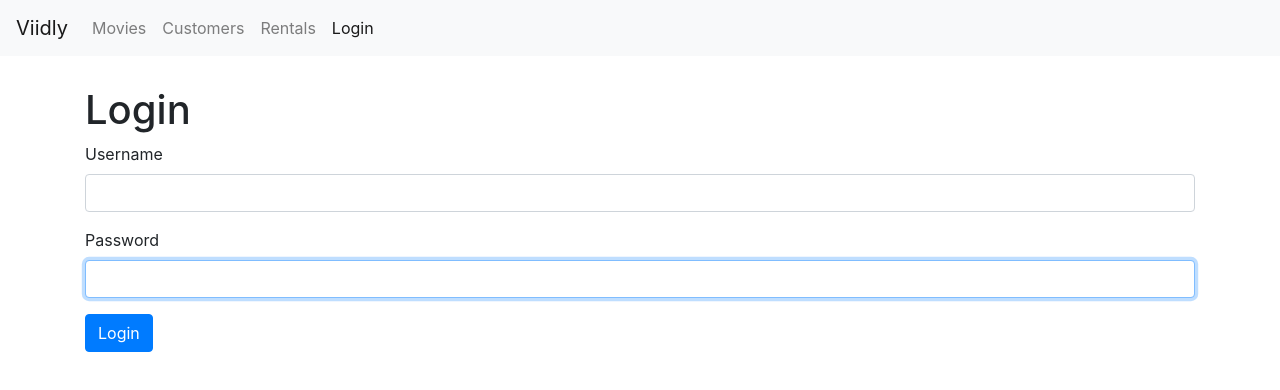
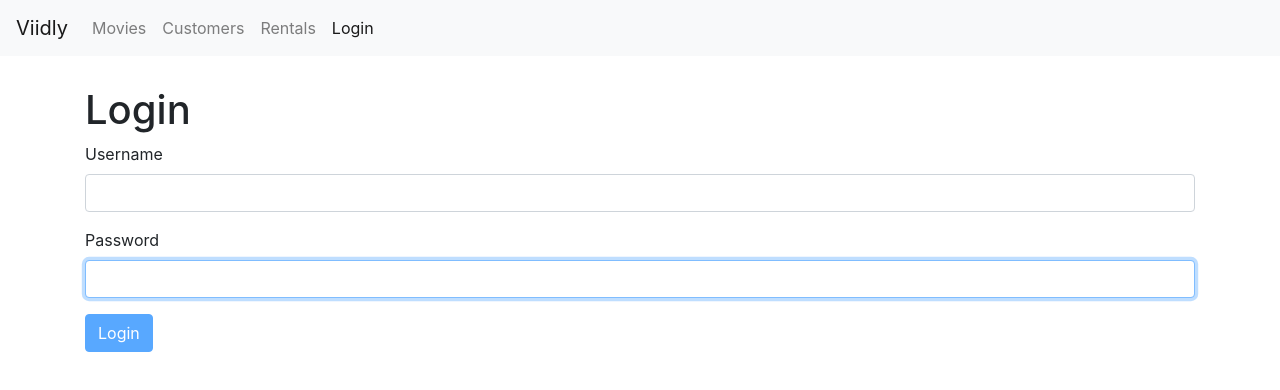
Before and after one commit to dmarinov8/react-course, a React (Create React App) app in the folder vidly/: page /login in a window 1280 px wide. Shown: the top 390 px of the page. Built offline with nearby package versions, Linux system fonts and the light colour scheme.

Commit message:
initial commit

```diff
--- /dev/null
+++ b/vidly/src/components/common/form.jsx
@@ -0,0 +1,74 @@
+import React, { Component } from "react";
+import Joi from "joi-browser";
+import Input from "./input";
+
+class Form extends Component {
+  state = {
+    data: {},
+    errors: {}
+  };
+
+  validate = () => {
+    const options = { abortEarly: false };
+    const { error } = Joi.validate(this.state.data, this.schema, options);
+    if (!error) return null;
+
+    const errors = {};
+    for (let item of error.details) errors[item.path[0]] = item.message;
+    return errors;
+  };
+
+  validateProperty = ({ name, value }) => {
+    const obj = { [name]: value };
+    const schema = { [name]: this.schema[name] };
+    const { error } = Joi.validate(obj, schema);
+    return error ? error.details[0].message : null;
+  };
+
+  handleSubmit = e => {
+    e.preventDefault(); // So it doesn't reload everything
+
+    const errors = this.validate();
+
+    this.setState({ errors: errors || {} });
+    if (errors) return;
+
+    this.doSubmit();
+  };
+
+  handleChange = ({ currentTarget: input }) => {
+    const errors = { ...this.state.errors };
+    const errorMessage = this.validateProperty(input);
+    if (errorMessage) errors[input.name] = errorMessage;
+    else delete errors[input.name];
+
+    const data = { ...this.state.data };
+    data[input.name] = input.value;
+    this.setState({ data, errors });
+  };
+
+  renderButton = label => {
+    return (
+      <button disabled={this.validate()} className="btn btn-primary">
+        {label}
+      </button>
+    );
+  };
+
+  renderInput(name, label, type = "text") {
+    const { data, errors } = this.state;
+
+    return (
+      <Input
+        type={type}
+        name={name}
+        label={label}
+        value={data[name]}
+        error={errors[name]}
+        onChange={this.handleChange}
+      />
+    );
+  }
+}
+
+export default Form;
--- a/vidly/src/components/common/input.jsx
+++ b/vidly/src/components/common/input.jsx
@@ -1,17 +1,15 @@
 import React from "react";
 
-const Input = ({ name, label, value, error, onChange }) => {
+const Input = ({ name, label, error, ...rest }) => {
   return (
     <div className="form-group">
       <label htmlFor={name}>{label}</label>
       <input
         autoFocus
-        value={value}
-        onChange={onChange}
-        type="text"
+        name={name}
         className="form-control"
         id={name}
-        name={name}
+        {...rest}
       />
       {error && <div className="alert alert-danger">{error}</div>}
     </div>
--- a/vidly/src/components/loginForm.jsx
+++ b/vidly/src/components/loginForm.jsx
@@ -1,88 +1,36 @@
 import React, { Component } from "react";
 import Joi from "joi-browser";
-import Input from "./common/input";
+import Form from "./common/form";
 
-class LoginForm extends Component {
+class LoginForm extends Form {
   state = {
-    account: { username: "", password: "" },
+    data: { username: "", password: "" },
     errors: {}
   };
 
   schema = {
-    username: Joi.string().required(),
-    password: Joi.string().required()
+    username: Joi.string()
+      .required()
+      .label("Username"),
+    password: Joi.string()
+      .required()
+      .label("Password")
   };
 
-  validate = () => {
-    Joi.validate(this.state.account, this.schema, { abortEary: false });
-
-    const errors = {};
-    const { account } = this.state;
-
-    if (account.username.trim() === "")
-      errors.username = "Username is required.";
-    if (account.password.trim() === "")
-      errors.password = "Password is required.";
-
-    return Object.keys(errors).length === 0 ? null : errors;
-  };
-
-  handleSubmit = e => {
-    e.preventDefault(); // So it doesn't reload everything
-
-    const errors = this.validate();
-
-    this.setState({ errors: errors || {} });
-    if (errors) return;
-
+  doSubmit = () => {
     // Call the server, save changes, redirect
     console.log("Submitted.");
   };
 
-  validateProperty = ({ name, value }) => {
-    if (name === "username") {
-      if (value.trim() === "") return "Username is required.";
-    }
-    if (name === "password") {
-      if (value.trim() === "") return "Password is required.";
-    }
-  };
-
-  handleChange = ({ currentTarget: input }) => {
-    const errors = { ...this.state.errors };
-    const errorMessage = this.validateProperty(input);
-    if (errorMessage) errors[input.name] = errorMessage;
-    else delete errors[input.name];
-
-    const account = { ...this.state.account };
-    account[input.name] = input.value;
-    this.setState({ account, errors });
-  };
-
   render() {
-    const { account, errors } = this.state;
-
     return (
       <div>
         <h1>Login</h1>
 
         <form onSubmit={this.handleSubmit}>
-          <Input
-            name="username"
-            label="Username"
-            value={account.username}
-            error={errors.username}
-            onChange={this.handleChange}
-          />
-          <Input
-            name="password"
-            label="Password"
-            value={account.password}
-            error={errors.password}
-            onChange={this.handleChange}
-          />
-
-          <button className="btn btn-primary">Login</button>
+          {this.renderInput("username", "Username")}
+          {this.renderInput("password", "Password", "password")}
+          {this.renderButton("Login")}
         </form>
       </div>
     );
```
